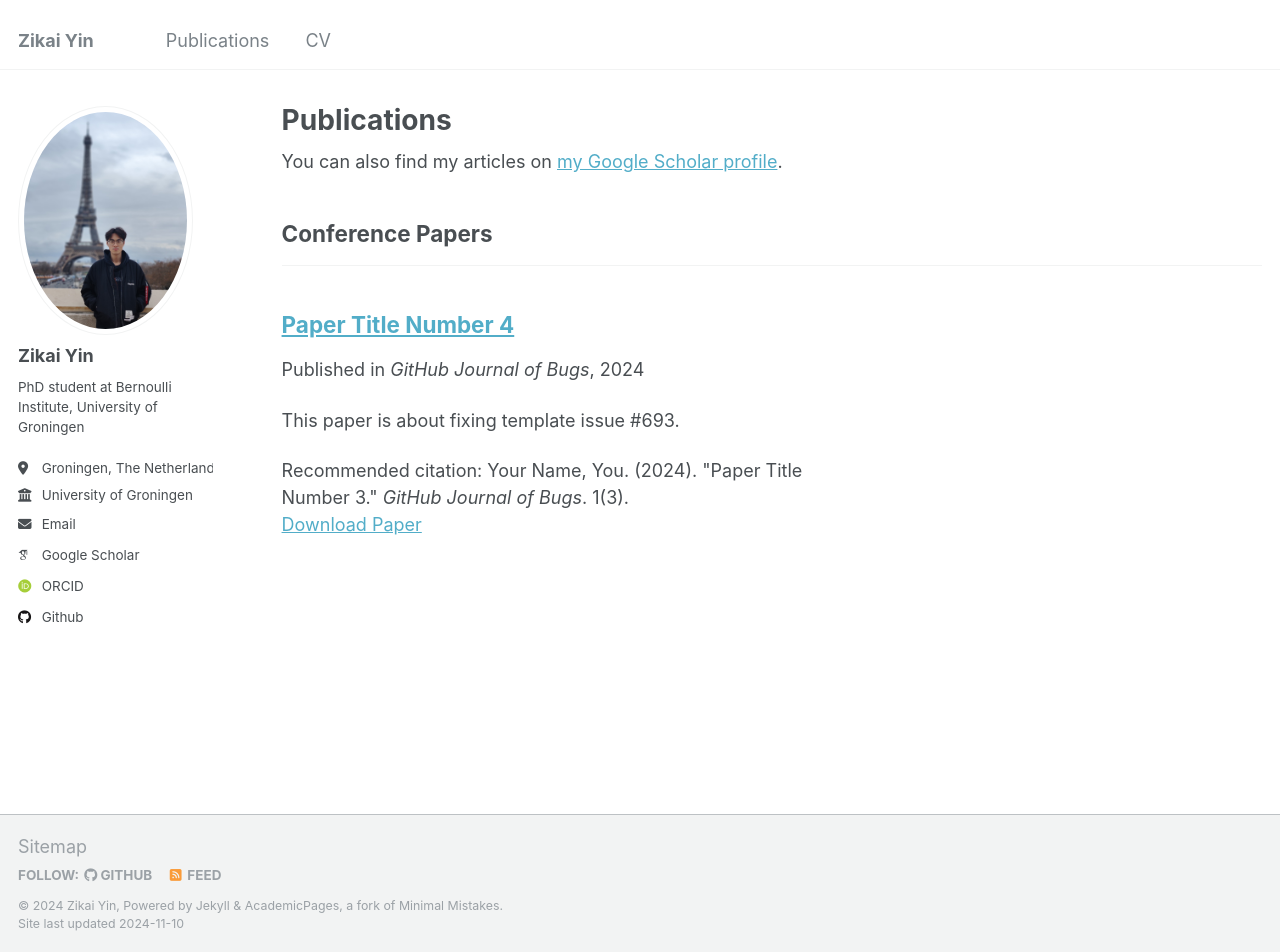
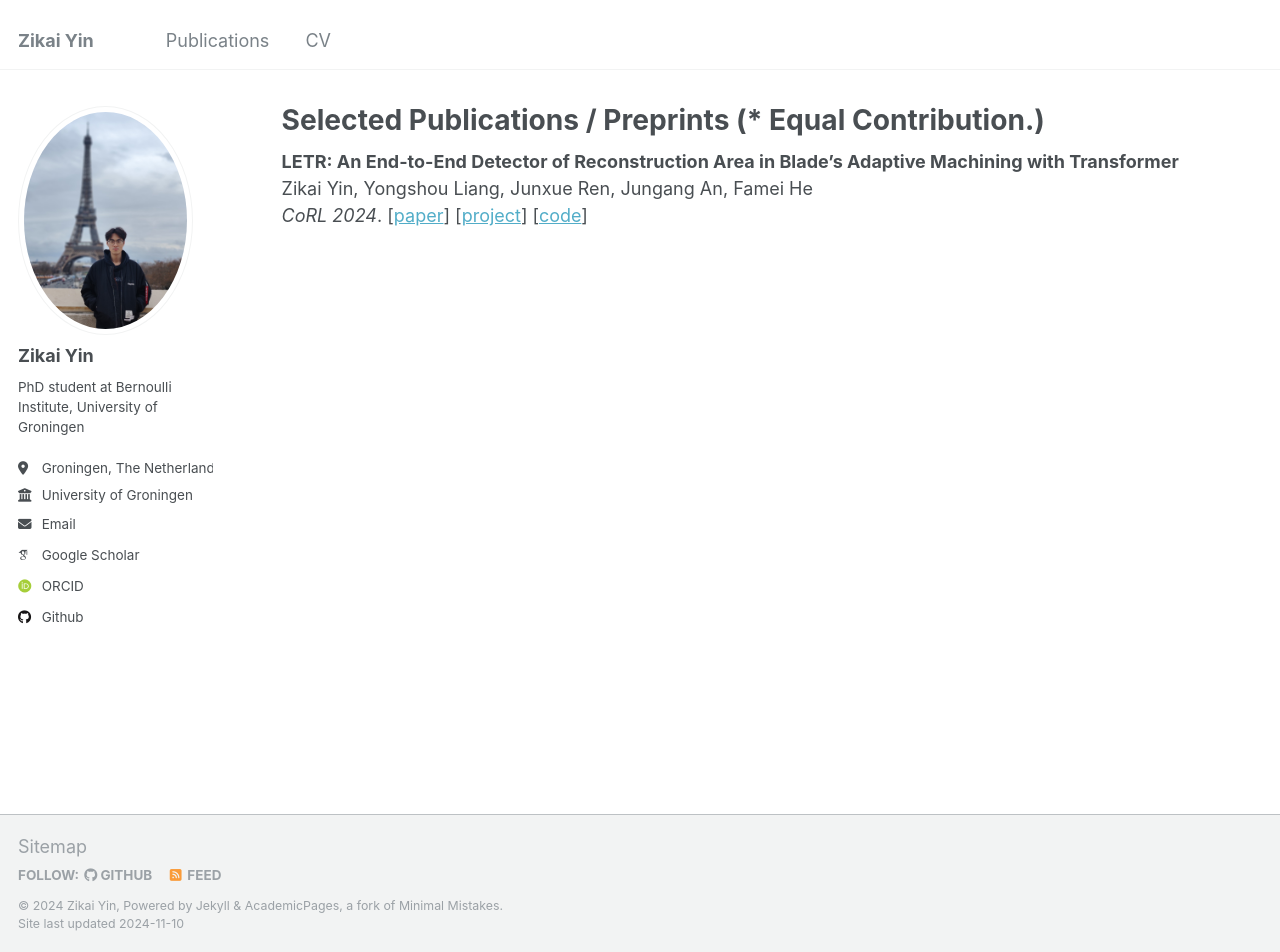
Before and after one commit to andrewsilver1997/andrewsilver1997.github.io, a Jekyll site: the page built from _pages/publications.html, in a window 1280 px wide and 952 px high. Built offline with Jekyll 4.4.1, drawn with Linux system fonts in a browser that asks for light colours; some web fonts are replaced; a file with an impossible date is left out.

Commit message:
first commit

```diff
--- a/_pages/publications.html
+++ b/_pages/publications.html
@@ -1,33 +1,11 @@
 ---
 layout: archive
-title: "Publications"
+title: "Selected Publications / Preprints (* Equal Contribution.)"
 permalink: /publications/
 author_profile: true
 ---
 
-{% if site.author.googlescholar %}
-  <div class="wordwrap">You can also find my articles on <a href="{{site.author.googlescholar}}">my Google Scholar profile</a>.</div>
-{% endif %}
-
-{% include base_path %}
-
-<!-- New style rendering if publication categories are defined -->
-{% if site.publication_category %}
-  {% for category in site.publication_category  %}
-    {% assign title_shown = false %}
-    {% for post in site.publications reversed %}
-      {% if post.category != category[0] %}
-        {% continue %}
-      {% endif %}
-      {% unless title_shown %}
-        <h2>{{ category[1].title }}</h2><hr />
-        {% assign title_shown = true %}
-      {% endunless %}
-      {% include archive-single.html %}
-    {% endfor %}
-  {% endfor %}
-{% else %}
-  {% for post in site.publications reversed %}
-    {% include archive-single.html %}
-  {% endfor %}
-{% endif %}
+<b>LETR: An End-to-End Detector of Reconstruction Area in Blade’s Adaptive Machining with Transformer</b> <br>
+Zikai Yin, Yongshou Liang, Junxue Ren, Jungang An, Famei He<br>
+<i>CoRL 2024</i>.  [<a href="https://arxiv.org/abs/2408.11805">paper</a>] [<a href="https://ace-teleop.github.io/">project</a>] [<a href="https://github.com/ACETeleop/ACETeleop">code</a>]
+<br>
```
